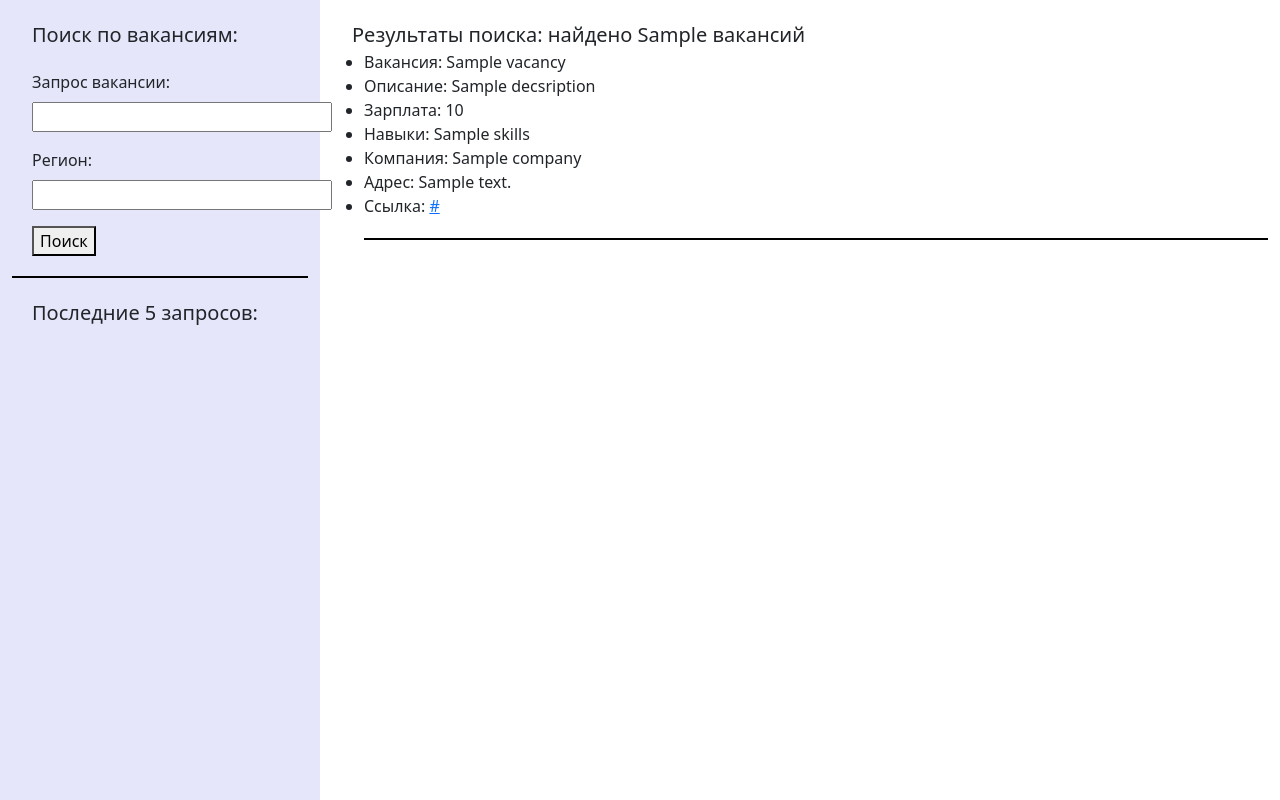
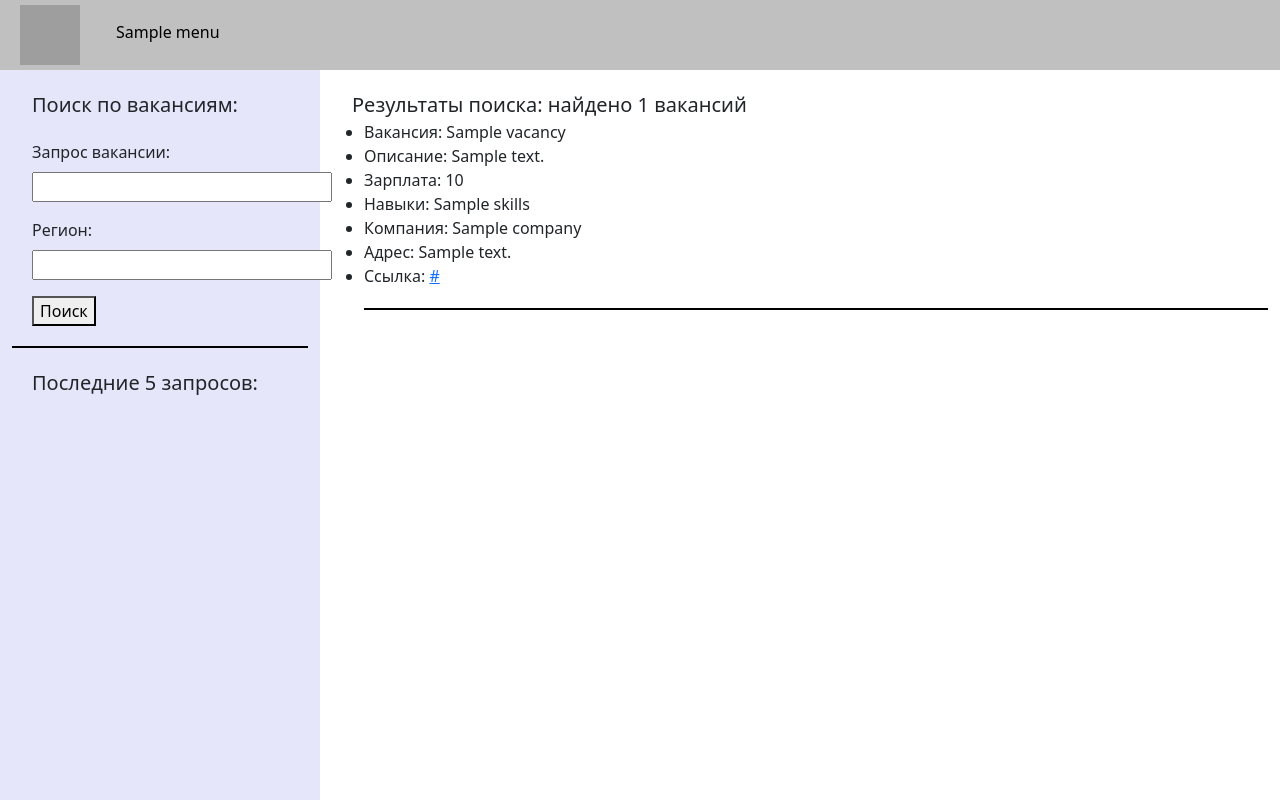
Before and after one commit to vadim-prog/pars-hh, a Django app: template pars_hh/vacancy/templates/vacancy/index.html in a window 1280 px wide. Run offline with Django 3.2, Linux system fonts and the light colour scheme; tables that the repository leaves empty hold one stand-in row (values such as "Sample post"); the template is opened without the code that fills it: values that come from a table or form of the project are taken from there, most other values are stand-ins (such as "Sample title", 1, 10 or a date in 2020); grey boxes are pictures that could not be loaded.

Commit message:
20082021__15-19

```diff
--- a/pars_hh/vacancy/static/vacancy/css/styles.css
+++ b/pars_hh/vacancy/static/vacancy/css/styles.css
@@ -1,5 +1,4 @@
 .navbar-custom {
-            position: fixed;
             background-color: #C0C0C0;
             height: 70px;
             padding: 0px 0px 0px 20px;
--- a/pars_hh/vacancy/templates/vacancy/index.html
+++ b/pars_hh/vacancy/templates/vacancy/index.html
@@ -15,7 +15,7 @@
             <div class="form-error">{{ form.non_field_errors }}</div>
 
             {% for f in form %}
-            <p><label class="form-label" for="{{ f.id_for_label }}">{{f.label}}: </label>{{ f }}</p>
+            <p><label class="form-label" >{{f.label}}: </label>{{ f }}</p>
             <div class="form-error">{{ f.errors }}</div>
             {% endfor %}
 
@@ -29,13 +29,13 @@
 	</div>
     <div class="col-sm-9 offset-3" style="background-color:white;">
         {% if res_request == 0 %}
-                <p class = "title-body">Результаты поиска: найдено {{ len_res_request }} вакансий</p>
+                <p class = "title-body">Результаты поиска: найдено {{ res_request|length }} вакансий</p>
         {% else %}
-                <p class = "title-body">Результаты поиска: найдено {{ len_res_request }} вакансий</p>
+                <p class = "title-body">Результаты поиска: найдено {{ res_request|length }} вакансий</p>
                 {% for r in res_request %}
                         <ul>
                             <li>Вакансия: {{ r.vacancy }}</li>
-                            <li>Описание: {{ r.decsription }}</li>
+                            <li>Описание: {{ r.description }}</li>
                             <li>Зарплата: {{ r.salary }}</li>
                             <li>Навыки:   {{ r.skills }}</li>
                             <li>Компания: {{ r.company }}</li>
--- a/pars_hh/vacancy/views.py
+++ b/pars_hh/vacancy/views.py
@@ -13,14 +13,14 @@
     if request.method == 'POST':
         form = AddPostForm(request.POST)
         if form.is_valid():
-            res = Results(form.cleaned_data['vac_input'], form.cleaned_data['reg_input'])
+            form.save()
+            res = Results(form.cleaned_data['vac_input'], form.cleaned_data['reg_input'], form.save().pk)
             res_request = res.parsing()
-
     else:
         res_request = []
         form = AddPostForm()
 
-    return render(request, 'vacancy/index.html', {'res_request': res_request, 'len_res_request': len(res_request),'form': form, 'menu': menu, 'title': 'HH_Parsing'})
+    return render(request, 'vacancy/index.html', {'res_request': res_request, 'form': form, 'menu': menu, 'title': 'HH_Parsing'})
 
 
 def results(request):
```
